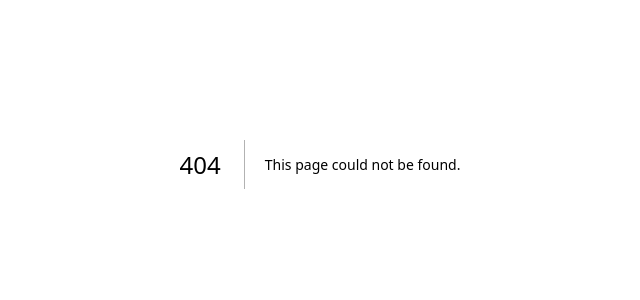
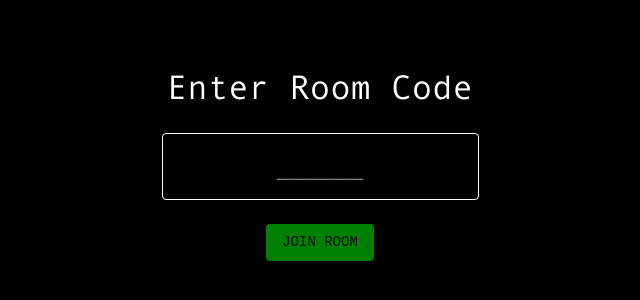
Before and after one commit to listenrwt/fill-in-the-math-client, a Next.js app: page /lobby in a window 1280 px wide. Before the commit this address had no page. Shown: the part 236-536 px from the top of the page, without its empty margins (320-960 px from the left). Built offline with nearby package versions, Linux system fonts and the light colour scheme.

Commit message:
feat: game lobby for party joining

```diff
--- /dev/null
+++ b/src/app/lobby/page.tsx
@@ -0,0 +1,66 @@
+'use client';
+
+import { useState } from 'react';
+
+import { useRouter } from 'next/navigation';
+
+import { Button, Grid2, TextField, Typography } from '@mui/material';
+
+export default function LobbyPage() {
+  const [roomCode, setRoomCode] = useState('');
+  // later change to next.link instead of router, just testing
+  const router = useRouter();
+
+  const handleChange = (e: React.ChangeEvent<HTMLInputElement>) => {
+    const value = e.target.value;
+    // Allow only digits and a maximum of 6 characters
+    if (value.length <= 6 && /^\d*$/.test(value)) {
+      setRoomCode(value);
+    }
+  };
+
+  const handleSubmit = () => {
+    if (roomCode.length === 6) {
+      // When a valid 6-digit code is entered, redirect to the waiting room page.
+      router.push('/waiting_room');
+    } else {
+      alert('Please enter a valid 6-digit room code.');
+    }
+  };
+
+  return (
+    <Grid2
+      container
+      direction="column"
+      justifyContent="center"
+      alignItems="center"
+      sx={{ minHeight: '100vh', backgroundColor: '#000', p: 2 }}
+    >
+      <Grid2 xs={12} sx={{ mb: 3 }}>
+        <Typography variant="h4" sx={{ color: '#ffffff', textAlign: 'center' }}>
+          Enter Room Code
+        </Typography>
+      </Grid2>
+      <Grid2 xs={12} sx={{ mb: 3 }}>
+        <TextField
+          value={roomCode}
+          onChange={handleChange}
+          variant="outlined"
+          placeholder="______"
+          inputProps={{
+            maxLength: 6,
+            style: { textAlign: 'center', color: 'white', fontSize: '1.5rem' },
+          }}
+          sx={{
+            '& .MuiOutlinedInput-root': { '& fieldset': { borderColor: '#ffffff' } },
+          }}
+        />
+      </Grid2>
+      <Grid2 xs={12}>
+        <Button variant="contained" onClick={handleSubmit} sx={{ bgcolor: 'green' }}>
+          Join Room
+        </Button>
+      </Grid2>
+    </Grid2>
+  );
+}
```
